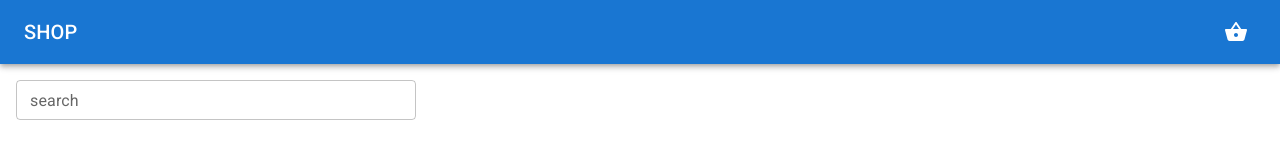
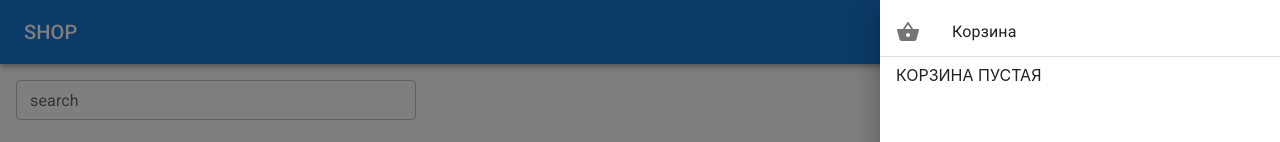
Before and after one commit to LarinV1983/Shop-material-ui, a React (Create React App) app: page / in a window 1280 px wide. Both pictures are taken after a click on the button 1236 px from the left and 32 px from the top of the page. Shown: the top 142 px of the page. Built offline with nearby package versions, Linux system fonts and the light colour scheme.

Commit message:
корзина товаров

```diff
--- a/src/components/App.jsx
+++ b/src/components/App.jsx
@@ -1,9 +1,9 @@
 import React from 'react';
 import Header from './Header';
-import BasketList from './BasketList';
 import GoodsList from './GoodsList';
 import Search from './Search';
 import Container from '@mui/material/Box';
+import Basket from './Basket';
 
 import { goods } from '../data/goods';
 
@@ -11,6 +11,7 @@ const App = () => {
     const [order, setOrder] = React.useState([]);
     const [search, setSearch] = React.useState('');
     const [products, setProducts] = React.useState(goods);
+    const [isCartOpen, setCartOpen] = React.useState(false);
 
     const handleChange = (e) => {
         if (!e.target.value) {
@@ -67,7 +68,9 @@ const App = () => {
 
     return (
       <>
-      <Header />
+      <Header
+      handleCart={()=> setCartOpen(true)}
+      />
       <Container sx={{mt: '1rem'}}>
          <Search
                     value={search}
@@ -77,13 +80,15 @@ const App = () => {
                     goods={products}
                     setOrder={addToOrder}
                 />
-                <BasketList
-                    order={order}
-                    setOrder={removeFromOrder}
-                />
       </Container>
-        </>
-    );
+      <Basket
+      order={order}
+      removeFromOrder={removeFromOrder}
+      cartOpen={isCartOpen}
+      closeCart={()=> setCartOpen(false)}
+      />
+    </>
+  );
 }
 
 export default App;
--- /dev/null
+++ b/src/components/Basket.jsx
@@ -0,0 +1,54 @@
+import React from 'react';
+import Drawer from '@mui/material/Drawer';
+import List from '@mui/material/List';
+import ListItem from '@mui/material/ListItem';
+import ListItemIcon from '@mui/material/ListItemIcon';
+import ShoppingBasketIcon from '@mui/icons-material/ShoppingBasket';
+import ListItemText from '@mui/material/ListItemText';
+import Divider from '@mui/material/Divider';
+import BasketItem from './BasketItem';
+import Typography from '@mui/material/Typography';
+
+const Basket = ({
+		order=[],
+		removeFromOrder,
+	 	cartOpen,
+	 	closeCart=Function.prototype}) => {
+	return (
+		<Drawer anchor="right"
+		open={cartOpen}
+		onClose={closeCart}
+		>
+			<List sx={{width: 400}}>
+				<ListItem>
+					<ListItemIcon>
+						<ShoppingBasketIcon />
+					</ListItemIcon>
+					<ListItemText primary="Корзина" />
+				</ListItem>
+				<Divider />
+				{!order.length ? (
+					<ListItem> КОРЗИНА ПУСТАЯ </ListItem>
+					) : (
+					<>
+					{order.map((item) => (
+						<BasketItem key={item.name} removeFromOrder={removeFromOrder} {...item} />
+						))}
+					<Divider />
+					<ListItem>
+						<Typography>
+							 Общая стоимость:{' '}
+                {order.reduce((acc, item) => {
+                    return acc + item.price * item.quantity;
+                }, 0)}{' '}
+                рублей.
+						</Typography>
+					</ListItem>
+					</>
+					)}
+			</List>
+		</Drawer>
+	);
+}
+
+export default Basket;
--- a/src/components/BasketItem.jsx
+++ b/src/components/BasketItem.jsx
@@ -1,14 +1,17 @@
-const BasketItem = (props) => {
+import ListItem from '@mui/material/ListItem';
+import IconButton from '@mui/material/IconButton';
+import CloseIcon from '@mui/icons-material/Close';
+
+const BasketItem = ({removeFromOrder, name, price, id, quantity}) => {
     return (
-        <li className='list-group-item'>
-            {props.name} {props.price}руб x{props.quantity}
-            <button
-                className='btn btn-primary'
-                onClick={() => props.setOrder(props.id)}
+        <ListItem>
+            {name} {price}руб x{quantity}
+            <IconButton
+                onClick={() => removeFromOrder(id)}
             >
-                Удалить из корзины
-            </button>
-        </li>
+                <CloseIcon />
+            </IconButton>
+        </ListItem>
     );
 };
 
--- a/src/components/BasketList.jsx
+++ /dev/null
@@ -1,32 +0,0 @@
-import BasketItem from './BasketItem';
-
-const BasketList = (props) => {
-    const { order, setOrder } = props;
-
-    if (!order.length) {
-        return (
-            <ul className='basket list-group col-md-4'>
-                <li className='list-group-item active'>Корзина</li>
-                <li className='list-group-item'>Товаров нет</li>
-            </ul>
-        );
-    }
-
-    return (
-        <ul className='basket list-group col-md-4'>
-            <li className='list-group-item active'>Корзина</li>
-            {order.map((item, index) => (
-                <BasketItem key={index} setOrder={setOrder} {...item} />
-            ))}
-            <li className='list-group-item active'>
-                Общая стоимость:{' '}
-                {order.reduce((acc, item) => {
-                    return acc + item.price * item.quantity;
-                }, 0)}{' '}
-                рублей.
-            </li>
-        </ul>
-    );
-};
-
-export default BasketList;
--- a/src/components/Header.jsx
+++ b/src/components/Header.jsx
@@ -5,14 +5,16 @@ import Typography from '@mui/material/Typography';
 import IconButton from '@mui/material/IconButton';
 import ShoppingBasketIcon from '@mui/icons-material/ShoppingBasket';
 
- function Header() {
+ function Header({handleCart}) {
 	return (
 		<AppBar position="static">
 		<Toolbar>
 			<Typography variant="h6" component="div" sx={{ flexGrow: 1 }}>
             SHOP
           </Typography>
-          <IconButton color ='inherit'>
+          <IconButton color ='inherit'
+          onClick={handleCart}
+          >
           	<ShoppingBasketIcon />
           </IconButton>
 		</Toolbar>
```
